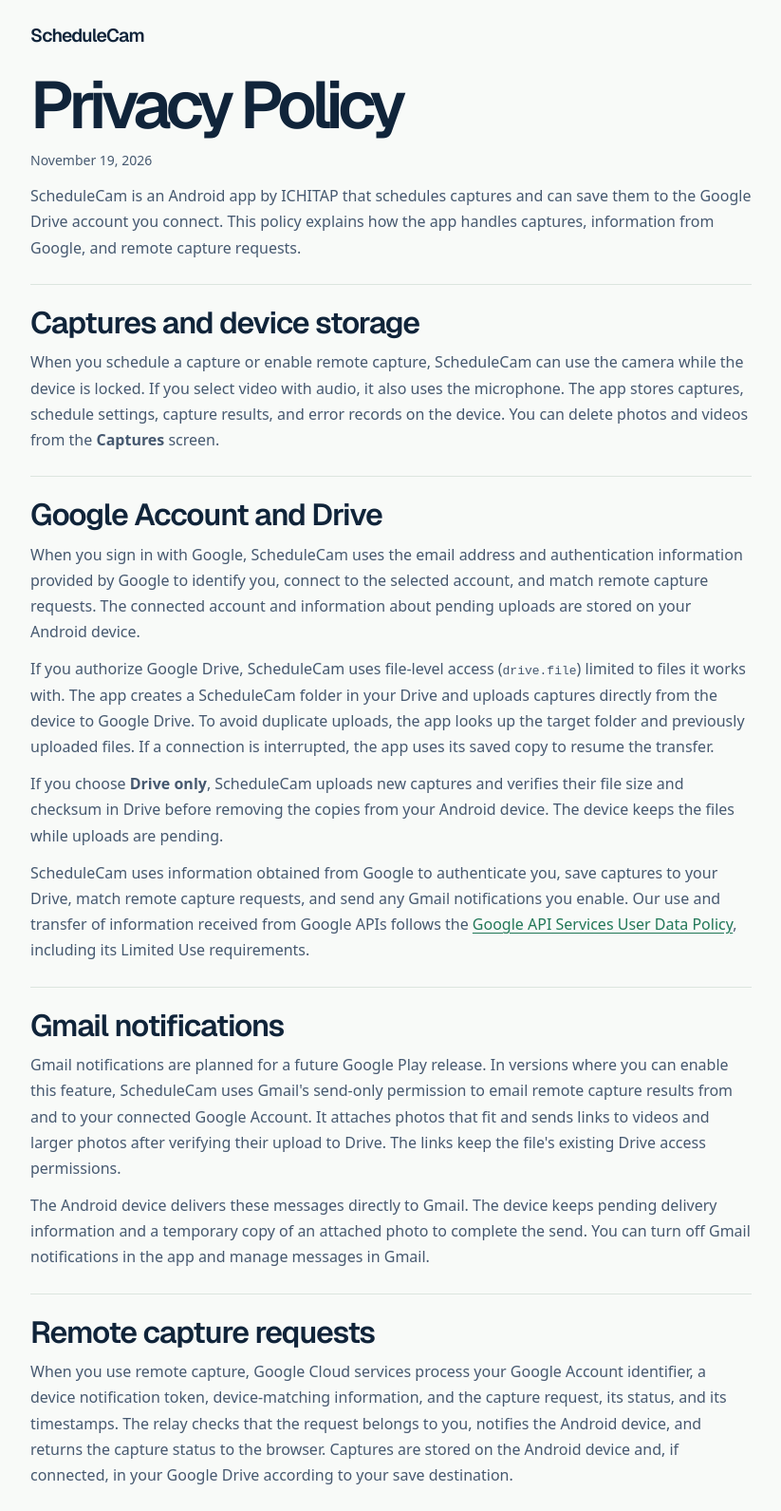
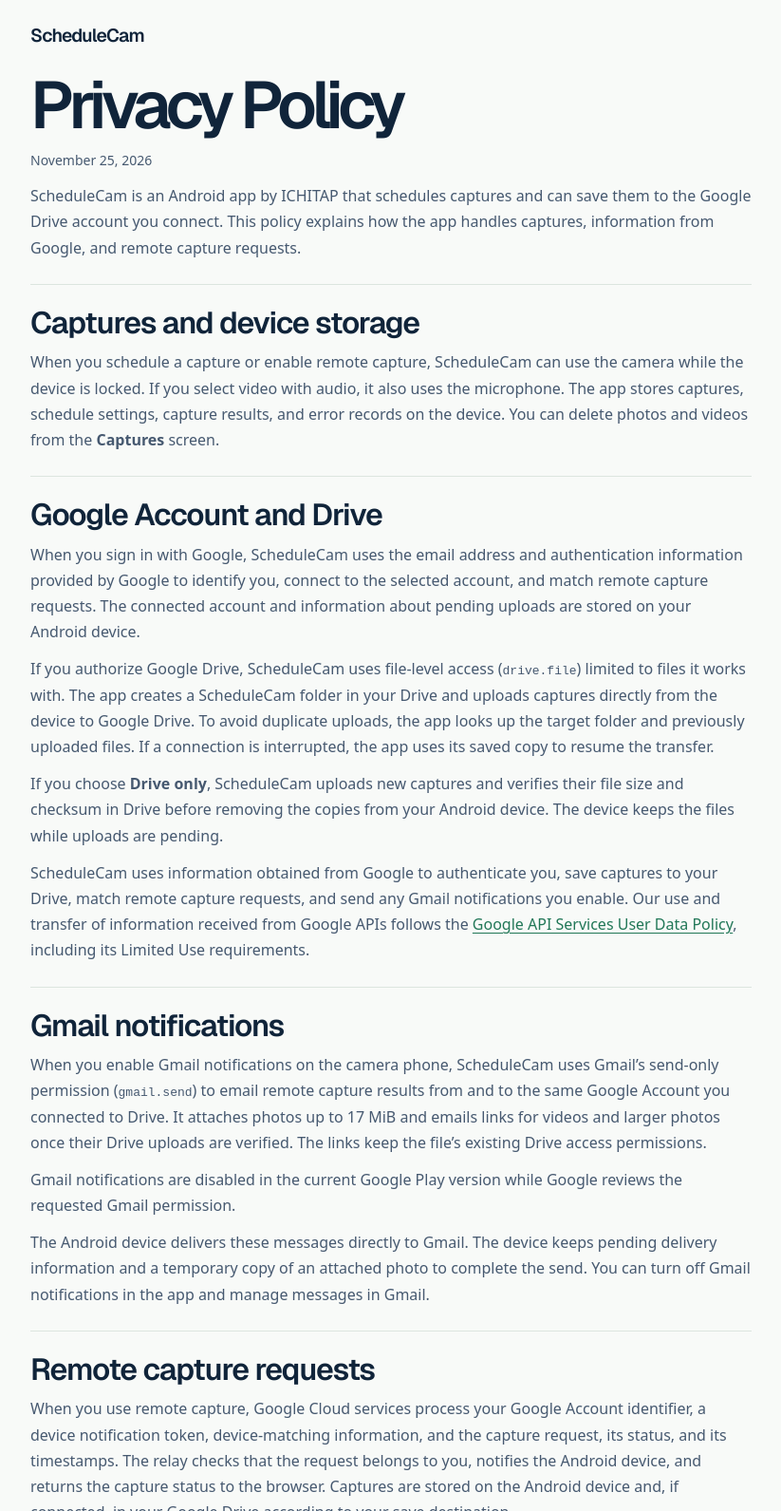
Before and after one commit to yom201/Horizon-World-Clock-support, a plain HTML site: page ScheduleCam/privacy/index.html in a window 1280 px wide. Shown: the part 33-1624 px from the top of the page at 95% size, without its empty margins (228-1051 px from the left). Drawn offline with Linux system fonts and the light colour scheme.

Commit message:
Publish updated ScheduleCam Gmail privacy disclosure

```diff
--- a/ScheduleCam/privacy/index.html
+++ b/ScheduleCam/privacy/index.html
@@ -24,7 +24,7 @@
     <header class="intro">
       <a class="brand" href="../overview/">ScheduleCam</a>
       <h1>Privacy Policy</h1>
-      <p class="updated"><time datetime="2026-11-19">November 19, 2026</time></p>
+      <p class="updated"><time datetime="2026-11-25">November 25, 2026</time></p>
       <p>ScheduleCam is an Android app by ICHITAP that schedules captures and can save them to the Google Drive account you connect. This policy explains how the app handles captures, information from Google, and remote capture requests.</p>
     </header>
     <section>
@@ -38,9 +38,10 @@
       <p>If you choose <strong>Drive only</strong>, ScheduleCam uploads new captures and verifies their file size and checksum in Drive before removing the copies from your Android device. The device keeps the files while uploads are pending.</p>
       <p>ScheduleCam uses information obtained from Google to authenticate you, save captures to your Drive, match remote capture requests, and send any Gmail notifications you enable. Our use and transfer of information received from Google APIs follows the <a href="https://developers.google.com/terms/api-services-user-data-policy">Google API Services User Data Policy</a>, including its Limited Use requirements.</p>
     </section>
-    <section>
+    <section id="gmail-notifications">
       <h2>Gmail notifications</h2>
-      <p>Gmail notifications are planned for a future Google Play release. In versions where you can enable this feature, ScheduleCam uses Gmail's send-only permission to email remote capture results from and to your connected Google Account. It attaches photos that fit and sends links to videos and larger photos after verifying their upload to Drive. The links keep the file's existing Drive access permissions.</p>
+      <p>When you enable Gmail notifications on the camera phone, ScheduleCam uses Gmail’s send-only permission (<code>gmail.send</code>) to email remote capture results from and to the same Google Account you connected to Drive. It attaches photos up to 17 MiB and emails links for videos and larger photos once their Drive uploads are verified. The links keep the file’s existing Drive access permissions.</p>
+      <p>Gmail notifications are disabled in the current Google Play version while Google reviews the requested Gmail permission.</p>
       <p>The Android device delivers these messages directly to Gmail. The device keeps pending delivery information and a temporary copy of an attached photo to complete the send. You can turn off Gmail notifications in the app and manage messages in Gmail.</p>
     </section>
     <section>
```
